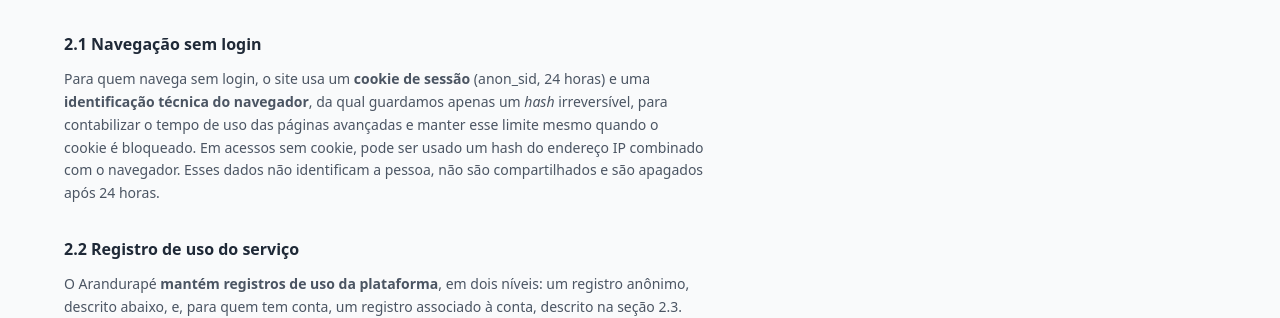
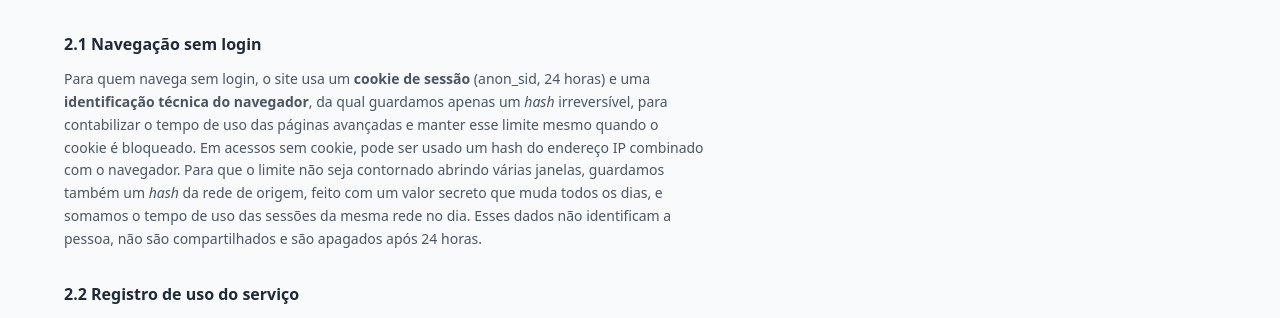
Before and after one commit to moreiras/arandu, a React (Vite) app in the folder frontend/: page /privacidade in a window 1280 px wide. Shown: the part 614-932 px from the top of the page. Built offline with nearby package versions, Linux system fonts and the light colour scheme; no server answers.

Commit message:
privacidade: 2.1 diz que se guarda um hash diário da rede para somar o uso sem login
Texto aprovado pelo mantenedor; acompanha o teto do tempo somado por rede.

```diff
--- a/frontend/src/pages/Privacidade.tsx
+++ b/frontend/src/pages/Privacidade.tsx
@@ -50,7 +50,9 @@ export function Privacidade() {
           e uma <strong>identificação técnica do navegador</strong>, da qual guardamos apenas um{' '}
           <em>hash</em> irreversível, para contabilizar o tempo de uso das páginas avançadas e
           manter esse limite mesmo quando o cookie é bloqueado. Em acessos sem cookie, pode ser usado um
-          hash do endereço IP combinado com o navegador. Esses dados não identificam a pessoa, não são
+          hash do endereço IP combinado com o navegador. Para que o limite não seja contornado abrindo várias janelas, guardamos
+          também um <em>hash</em> da rede de origem, feito com um valor secreto que muda todos os dias, e somamos o tempo de uso
+          das sessões da mesma rede no dia. Esses dados não identificam a pessoa, não são
           compartilhados e são apagados após 24 horas.
         </p>
       </section>
```
